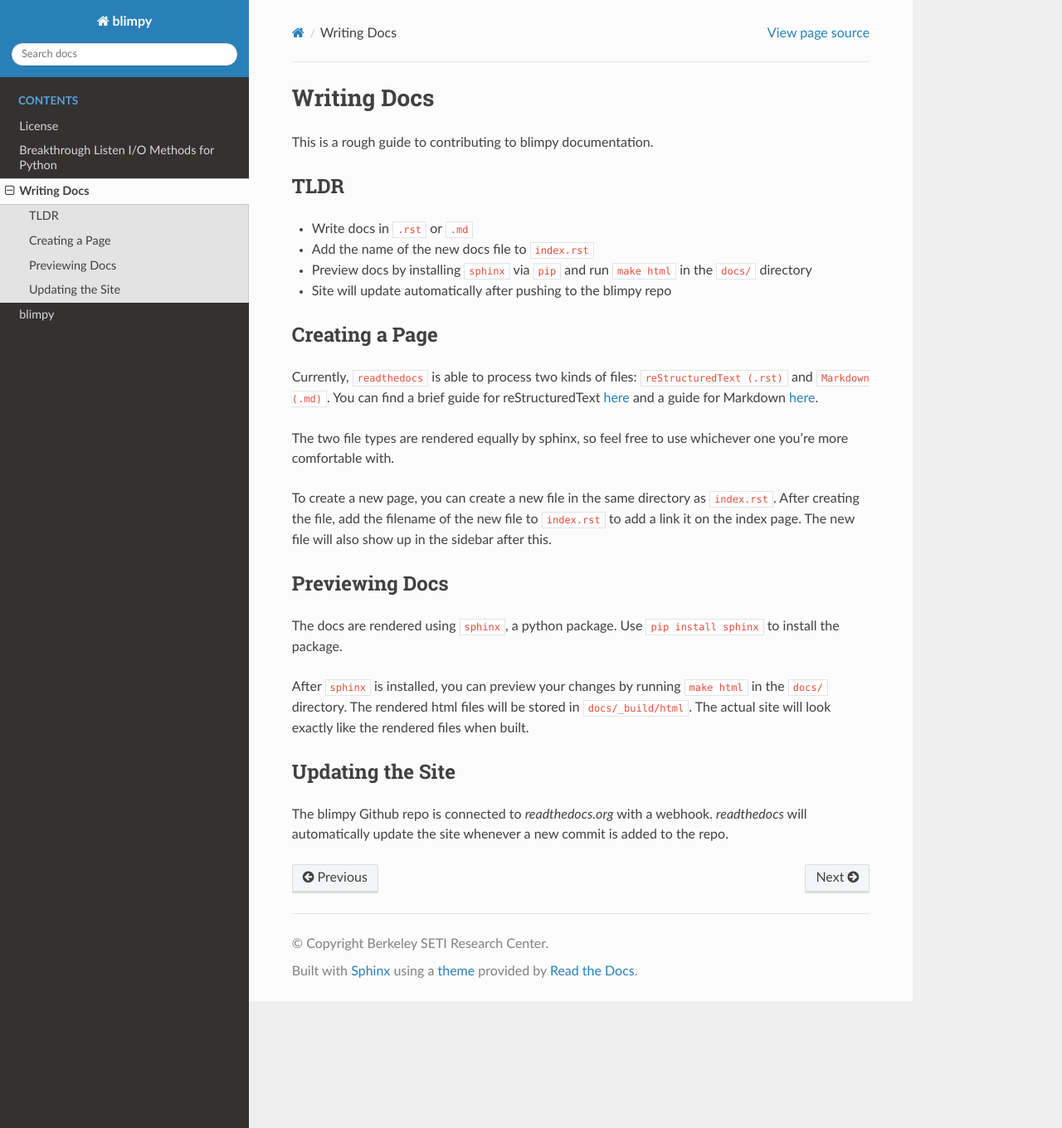
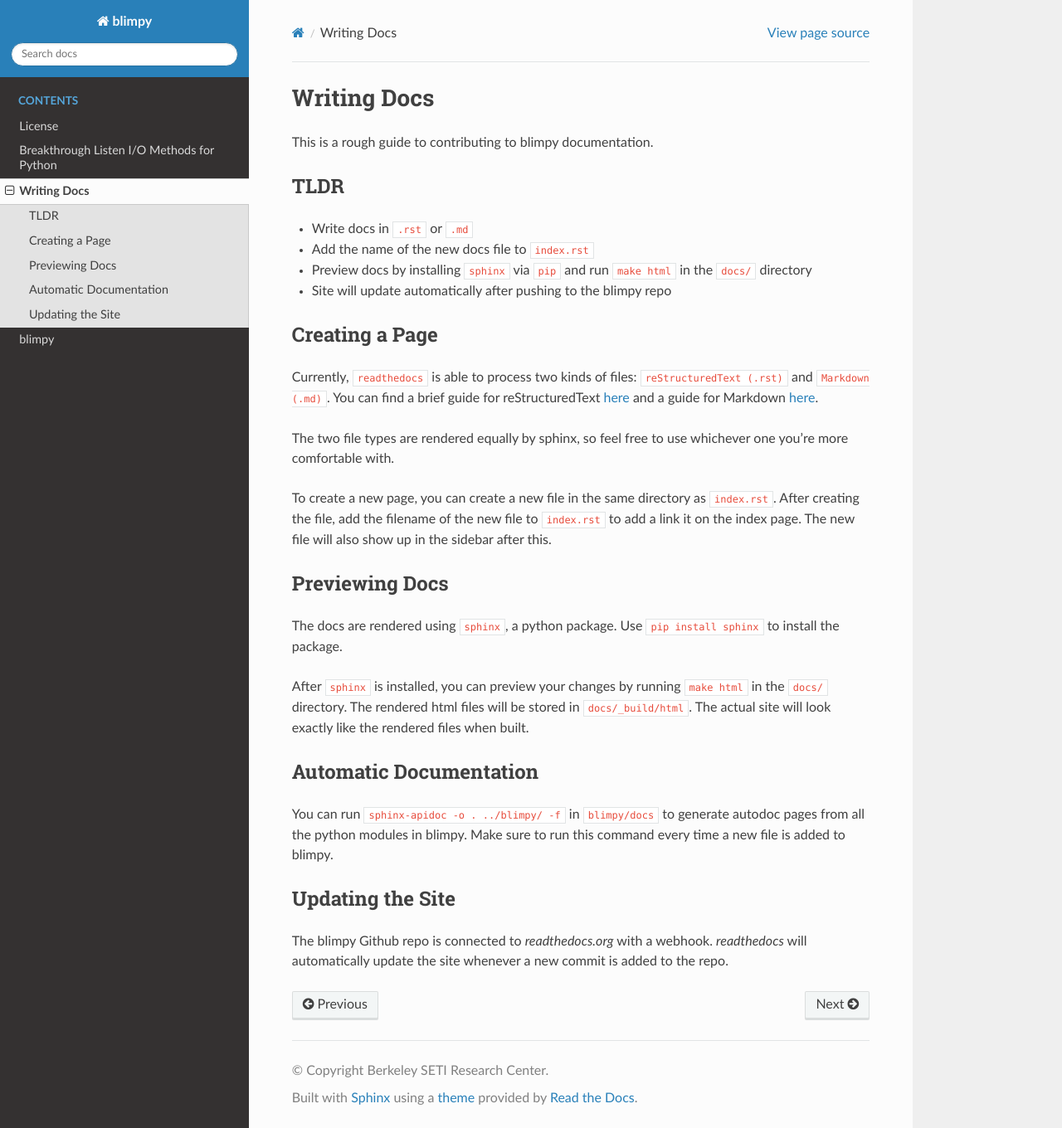
Before and after one commit to UCBerkeleySETI/blimpy, a Sphinx documentation site: the page built from docs/writing_docs.rst, in a window 1280 px wide and 1360 px high. Shown: the whole window at 83% size. Built offline with Sphinx 7.4.7 and the Read the Docs theme 2.0.0, drawn with Linux system fonts in a browser that asks for light colours.

Commit message:
update docs

```diff
--- a/docs/writing_docs.rst
+++ b/docs/writing_docs.rst
@@ -30,6 +30,11 @@
 The rendered html files will be stored in ``docs/_build/html``. The actual site will look exactly like the rendered
 files when built.
 
+Automatic Documentation
+-----------------------
+You can run ``sphinx-apidoc -o . ../blimpy/ -f`` in ``blimpy/docs`` to generate autodoc pages from all the python modules in blimpy.
+Make sure to run this command every time a new file is added to blimpy.
+
 Updating the Site
 -----------------
 The blimpy Github repo is connected to `readthedocs.org` with a webhook. `readthedocs` will automatically update the site
```
Also changed, not shown: docs/blimpy.calib_utils.rst (+9 -5 lines), docs/blimpy.rst (+9 -5 lines).
